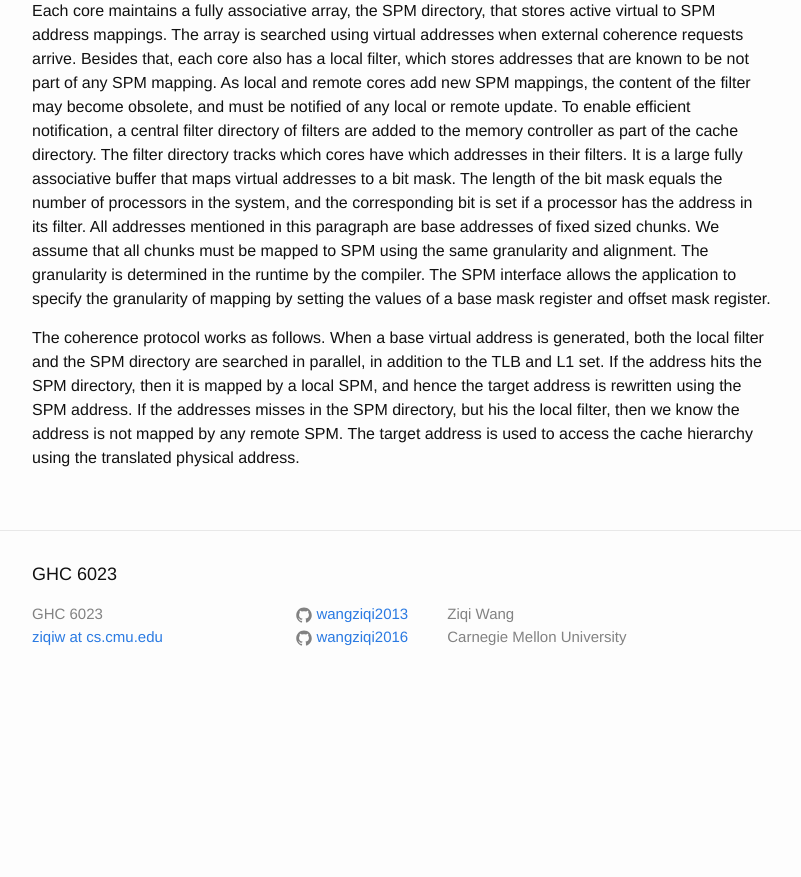
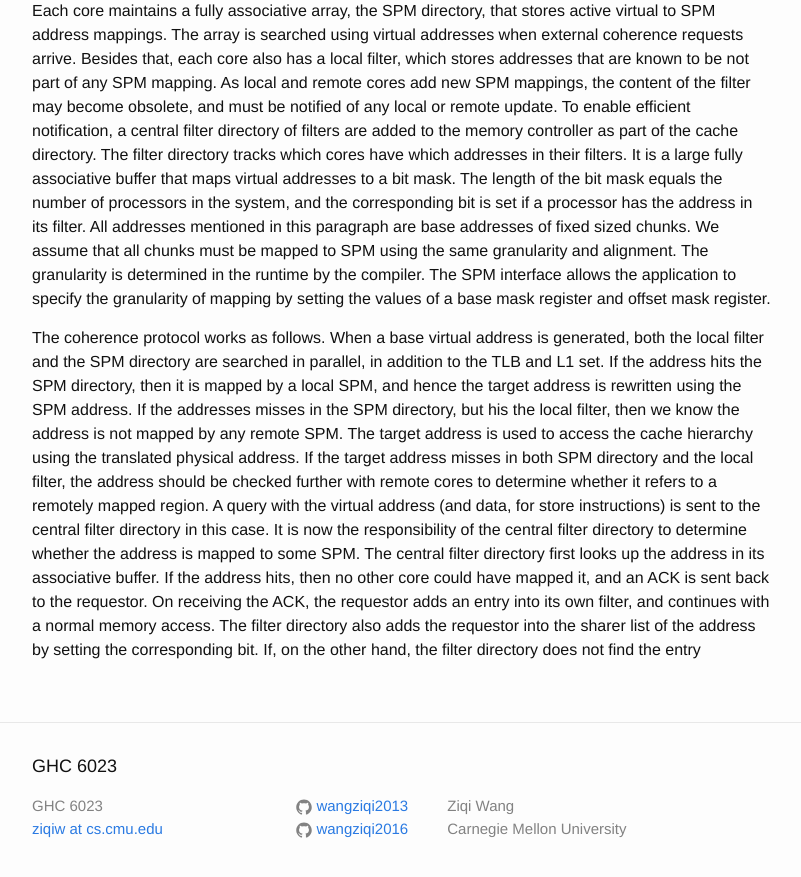
Before and after one commit to wangziqi2013/wangziqi2013.github.io, a Jekyll site: the page built from _posts/2018-05-25-Coherence-Protocol-for-Translarent-Management-of-Scratchpad-Memories-in-Shared-Memory-Manycore-Arch.markdown, in a window 1280 px wide and 900 px high, scrolled down 2113 px. Shown: the top 877 px of the window, without its empty margins (238-1039 px from the left). Built offline with Jekyll 4.4.1, drawn with Linux system fonts in a browser that asks for light colours; before the commit the page ends 2821 px from its top, so only the background shows below that.

Commit message:
Still working on the protocol

```diff
--- a/_posts/2018-05-25-Coherence-Protocol-for-Translarent-Management-of-Scratchpad-Memories-in-Shared-Memory-Manycore-Arch.markdown
+++ b/_posts/2018-05-25-Coherence-Protocol-for-Translarent-Management-of-Scratchpad-Memories-in-Shared-Memory-Manycore-Arch.markdown
@@ -90,4 +90,11 @@ The coherence protocol works as follows. When a base virtual address is generate
 directory are searched in parallel, in addition to the TLB and L1 set. If the address hits the SPM directory, then
 it is mapped by a local SPM, and hence the target address is rewritten using the SPM address. If the addresses misses
 in the SPM directory, but his the local filter, then we know the address is not mapped by any remote SPM. The target
-address is used to access the cache hierarchy using the translated physical address.
+address is used to access the cache hierarchy using the translated physical address. If the target address misses in
+both SPM directory and the local filter, the address should be checked further with remote cores to determine whether
+it refers to a remotely mapped region. A query with the virtual address (and data, for store instructions) is sent to the central
+filter directory in this case. It is now the responsibility of the central filter directory to determine whether the address
+is mapped to some SPM. The central filter directory first looks up the address in its associative buffer. If the address hits,
+then no other core could have mapped it, and an ACK is sent back to the requestor. On receiving the ACK, the requestor
+adds an entry into its own filter, and continues with a normal memory access. The filter directory also adds the requestor
+into the sharer list of the address by setting the corresponding bit. If, on the other hand, the filter directory does not find the entry
```
